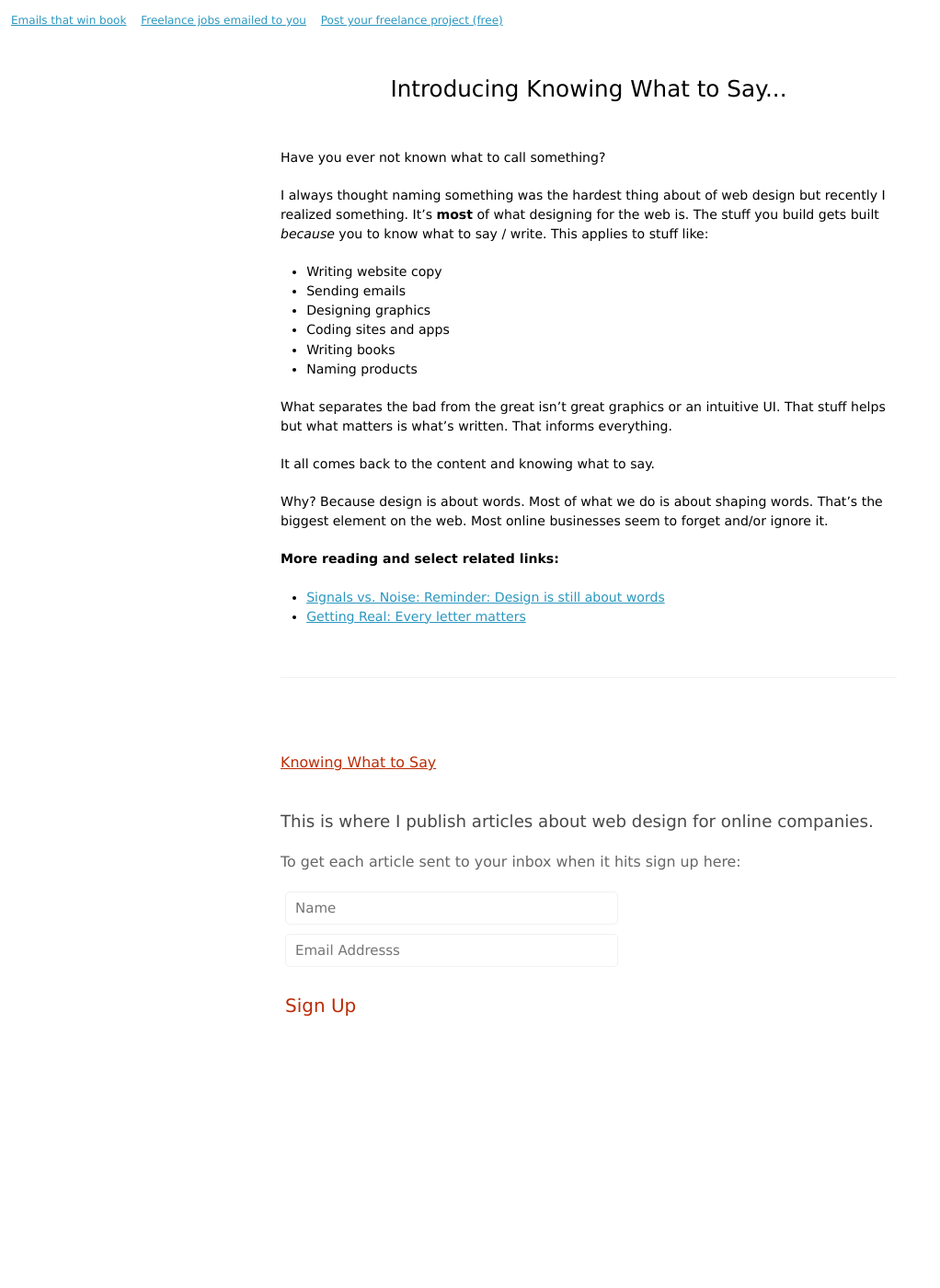
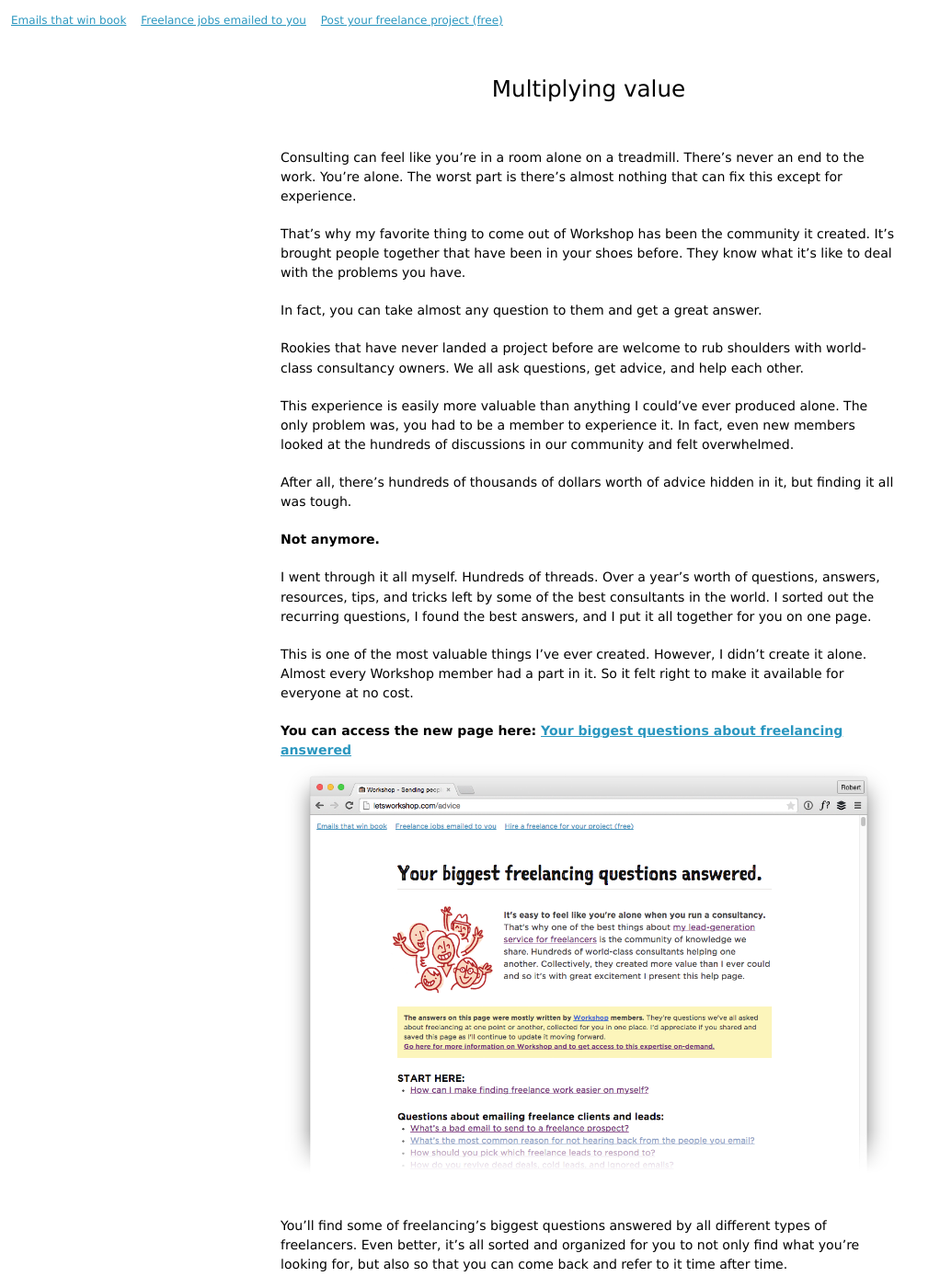
Before and after one commit to robwco/knowingwhattosay, a Jekyll site: the page built from index.html, in a window 1280 px wide and 1400 px high. Shown: the whole window at 92% size, without its empty margins (0-1022 px from the left). Built offline with Jekyll 4.4.1, drawn with Linux system fonts in a browser that asks for light colours; some web fonts are replaced; Markdown is read by kramdown in place of the engine named in the settings; some of the changed text lies outside the part shown.

Commit message:
new post about advice page

```diff
--- a/_posts/2015-01-24-welcome.md
+++ b/_posts/2015-01-24-welcome.md
@@ -23,7 +23,8 @@ It all comes back to the content and knowing what to say.
 
 Why? Because design is about words. Most of what we do is about shaping words. That's the biggest element on the web. Most online businesses seem to forget and/or ignore it.
 
-**More reading and select related links:**
+**Further reading on the topic and useful related articles:**
 
-- [Signals vs. Noise: Reminder: Design is still about words](https://signalvnoise.com/posts/3404-reminder-design-is-still-about-words)
-- [Getting Real: Every letter matters](https://gettingreal.37signals.com/ch09_Copywriting_is_Interface_Design.php)
+- [Naming From the Outside In by Kent Beck](https://www.facebook.com/notes/kent-beck/naming-from-the-outside-in/464270190272517)
+- [Reminder: Design is still about words by Mig Reyes](https://signalvnoise.com/posts/3404-reminder-design-is-still-about-words)
+- [Getting Real: Every letter matters by Jason Fried](https://gettingreal.37signals.com/ch09_Copywriting_is_Interface_Design.php)
--- /dev/null
+++ b/_posts/2015-01-29-multiplying-value.md
@@ -0,0 +1,39 @@
+---
+layout: post
+title: Multiplying value
+tags: writing
+permalink: multiplying-value
+author: Robert Williams
+date: 2015-01-29 20:00:00
+---
+Consulting can feel like you're in a room alone on a treadmill. There's never an end to the work. You're alone. The worst part is there's almost nothing that can fix this except for experience.
+
+That's why my favorite thing to come out of Workshop has been the community it created. It's brought people together that have been in your shoes before. They know what it's like to deal with the problems you have.
+
+In fact, you can take almost any question to them and get a great answer.
+
+Rookies that have never landed a project before are welcome to rub shoulders with world-class consultancy owners. We all ask questions, get advice, and help each other.
+
+This experience is easily more valuable than anything I could've ever produced alone. The only problem was, you had to be a member to experience it. In fact, even new members looked at the hundreds of discussions in our community and felt overwhelmed.
+
+After all, there's hundreds of thousands of dollars worth of advice hidden in it, but finding it all was tough.
+
+**Not anymore.**
+
+I went through it all myself. Hundreds of threads. Over a year's worth of questions, answers, resources, tips, and tricks left by some of the best consultants in the world. I sorted out the recurring questions, I found the best answers, and I put it all together for you on one page.
+
+This is one of the most valuable things I've ever created. However, I didn't create it alone. Almost every Workshop member had a part in it. So it felt right to make it available for everyone at no cost.
+
+**You can access the new page here: [Your biggest questions about freelancing answered](http://letsworkshop.com/advice)**
+[![Workshop's New Advice Page: A collection of over a year's worth of discussion](/assets/images/workshop-advice-page.png)](http://letsworkshop.com/advice)
+
+You'll find some of freelancing's biggest questions answered by all different types of freelancers. Even better, it's all sorted and organized for you to not only find what you're looking for, but also so that you can come back and refer to it time after time.
+
+Lastly, I spent thousands of dollars of my own money making this available for free. I don't ask this often, but to continue creating stuff like this, it would mean the world if you'd share this page with anyone you think would benefit. I hope to keep adding to it and making it one of the most valuable pages for freelancers on the internet.
+
+[Email me](mailto:robert@letsworkshop.com) if you would like to add something to it.
+
+**Further reading on the topic and useful related articles:**
+
+- [Your biggest questions about freelancing answered](http://letsworkshop.com/advice)
+- [Stop Being a Customer Support Dictator (Using Content as Customer Service)](http://www.helpscout.net/blog/quality-customer-service/)
```
Also changed, not shown: assets/images/groupbuzz-advice.png (added), assets/images/workshop-advice-page.png (added).
